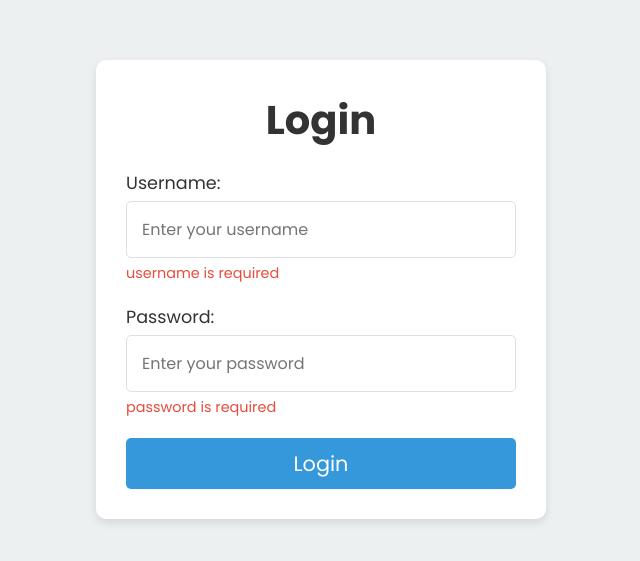
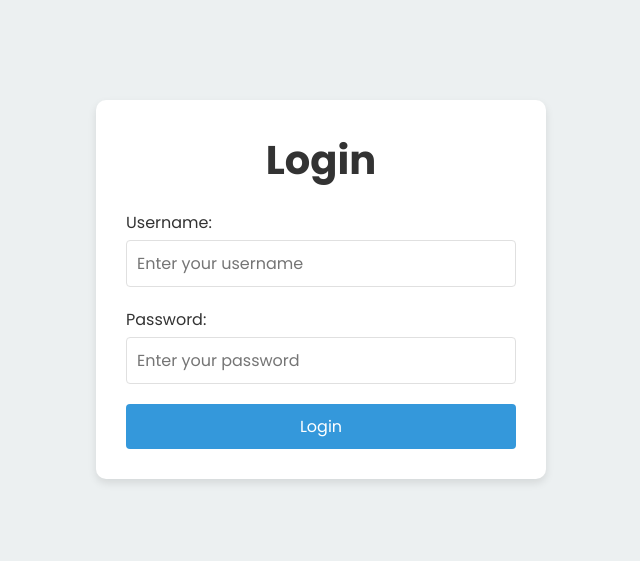
Before and after one commit to lucasngucii/SmartWarehouseManagement-FE, a React (Create React App) app: page /login in a window 1280 px wide. Shown: the part 111-672 px from the top of the page, without its empty margins (319-959 px from the left). Built offline with nearby package versions, Linux system fonts and the light colour scheme.

Commit message:
hoan thanh so bo chuc nang dang nhap va goi api ve server

```diff
--- a/package.json
+++ b/package.json
@@ -11,6 +11,7 @@
     "@types/node": "^16.18.105",
     "@types/react": "^18.3.4",
     "@types/react-dom": "^18.3.0",
+    "axios": "^1.7.7",
     "react": "^18.3.1",
     "react-dom": "^18.3.1",
     "react-router-dom": "^6.26.1",
--- a/src/App.css
+++ b/src/App.css
@@ -140,6 +140,20 @@ table.id-column th:first-child {
     margin-bottom: 15px;
 }
 
+.primary-message-error {
+    color: #ff0000;
+    font-size: 16px;
+    text-wrap: nowrap;
+}
+
+.primary-message-error.margin-bottom-15 {
+    margin-bottom: 15px;
+}
+
+.primary-message-error.text-center {
+    text-align: center;
+}
+
 /*input*/
 .form .form-input {
     width: 100%;
--- a/src/compoments/Login/Login.tsx
+++ b/src/compoments/Login/Login.tsx
@@ -1,35 +1,154 @@
 import React from "react";
 import "./Login.css";
 import { useNavigate } from "react-router-dom";
+import { LoginAPI } from "../../services/authen-api/LoginAPI";
+import { validateUsername } from "../../util/validateUsername";
+import { validatePassword } from "../../util/validatePassword";
+
+interface formDataType {
+    username: string;
+    password: string;
+}
+
+interface ErrorsType {
+    username: string;
+    password: string;
+}
 
 export const Login: React.FC = () => {
 
     const navigate = useNavigate();
 
-    const moveDashboard = () => {
-        navigate("/");
+    const [formData, setFormData] = React.useState<formDataType>({
+        username: "",
+        password: ""
+    });
+    const [globalError, setGlobalError] = React.useState<string>("");
+    const [errors, setErrors] = React.useState<ErrorsType>({
+        username: "",
+        password: ""
+    });
+    const [loading, setLoading] = React.useState<boolean>(false);
+
+    const handleInputChange = (e: React.ChangeEvent<HTMLInputElement>) => {
+        setGlobalError("");
+        setErrors({
+            ...errors,
+            [e.target.name]: ""
+        });
+        setFormData({
+            ...formData,
+            [e.target.name]: e.target.value
+        });
+    }
+
+    const validate1 = () => {
+
+        let check = true;
+
+        if (!formData.username) {
+            setErrors(prevState => {
+                return {
+                    ...prevState,
+                    username: "Username is required"
+                }
+            });
+            check = false;
+        }
+
+        if (!formData.password) {
+            setErrors(prevState => {
+                return {
+                    ...prevState,
+                    password: "Password is required"
+                }
+            });
+            check = false;
+        }
+
+        return check;
+    }
+
+    const validate2 = () => {
+        let check = true;
+        const checkUsername = validateUsername(formData.username);
+        const checkPassword = validatePassword(formData.password);
+
+        if (checkUsername) {
+            setErrors(prevState => {
+                return {
+                    ...prevState,
+                    username: "Invalid username"
+                }
+            });
+            check = false;
+        }
+
+        if (checkPassword) {
+            setErrors(prevState => {
+                return {
+                    ...prevState,
+                    password: "Invalid password"
+                }
+            });
+            check = false;
+        }
+
+        return check;
+    }
+
+    const handleSubmit = async () => {
+        setLoading(true);
+        await LoginAPI(formData).then((response) => {
+            if (response.success) {
+                localStorage.setItem("token", response.data.token);
+                localStorage.setItem("role", response.data.role);
+                navigate("/home");
+            } else {
+                console.error(response.message);
+            }
+        }).catch((error) => {
+            setGlobalError("Invalid username or password");
+            console.error(error.message);
+        }).finally(() => {
+            setLoading(false);
+        });
     }
 
     return (
         <div className="login-container">
             <div className="login-box">
                 <h1>Login</h1>
-                <form>
-                    <div className={"form-group"}>
-                        <label>Username:</label>
-                        <input type="text" placeholder="Enter your username"/>
-                        <span className="form-error">username is required</span>
+                <p className="primary-message-error margin-bottom-15 text-center">{globalError}</p>
+                <form className="form">
+                    <div className={"form-input-container"}>
+                        <label className="form-input-lable">Username:</label>
+                        <input
+                            onChange={handleInputChange}
+                            type="text"
+                            name="username"
+                            className="form-input"
+                            placeholder="Enter your username"
+                        />
+                        <span className="form-error">{errors.username}</span>
                     </div>
-                    <div className={"form-group"}>
-                        <label>Password:</label>
-                        <input type="password" placeholder="Enter your password"/>
-                        <span className="form-error">password is required</span>
+                    <div className={"form-input-container"}>
+                        <label className="form-input-lable">Password:</label>
+                        <input
+                            onChange={handleInputChange}
+                            type="password"
+                            name="password"
+                            className="form-input"
+                            placeholder="Enter your password" />
+                        <span className="form-error">{errors.password}</span>
                     </div>
                     <button
-                        onClick={()=> moveDashboard()}
+                        onClick={() => { if (validate1() && validate2()) handleSubmit() }}
                         type="button"
+                        className="form-input-submit"
+                        disabled={loading}
                     >
-                        Login
+                        {loading ? "Loading..." : "Login"}
                     </button>
                 </form>
             </div>
--- /dev/null
+++ b/src/services/authen-api/LoginAPI.ts
@@ -0,0 +1,21 @@
+import axios from "axios";
+
+interface LoginRequest {
+    username: string;
+    password: string;
+}
+
+interface LoginResponse {
+    success: boolean;
+    statusCode: number;
+    message: string;
+    data: {
+        token: string;
+        role: string;
+    }
+}
+
+export const LoginAPI = async (loginRequest: LoginRequest): Promise<LoginResponse> => {
+    const HOST = process.env.REACT_APP_HOST_BE;
+    return axios.post(`${HOST}/auth/login`, loginRequest);
+}
--- /dev/null
+++ b/src/util/validatePassword.ts
@@ -0,0 +1,14 @@
+export function validatePassword(password: string): string {
+    const passwordRegexString = process.env.REACT_APP_PASSWORD_REGEX;
+
+    if (!passwordRegexString) {
+        throw new Error("REACT_APP_PASSWORD_REGEX is not defined in .env file");
+    }
+
+    const passwordRegex = new RegExp(passwordRegexString + "");
+    if (passwordRegex.test(password)) {
+        return ""
+    } else {
+        return "Tối thiểu tám ký tự, ít nhất một chữ cái viết hoa, một chữ cái viết thường, một số và một ký tự đặc biệt"
+    }
+}
--- /dev/null
+++ b/src/util/validateUsername.ts
@@ -0,0 +1,14 @@
+export function validateUsername(username: string): string {
+    const usernameRegexString = process.env.REACT_APP_USERNAME_REGEX;
+
+    if (!usernameRegexString) {
+        throw new Error("REACT_APP_USERNAME_REGEX is not defined in .env file");
+    }
+
+    const usernameRegex = new RegExp(usernameRegexString + "");
+    if (usernameRegex.test(username)) {
+        return "";
+    } else {
+        return "Tối thiểu 8-20 ký tự, không chứa ký tự đặc biệt";
+    }
+}
```
Also changed, not shown: 1 other file (tests, documents, lock files or other folders).
